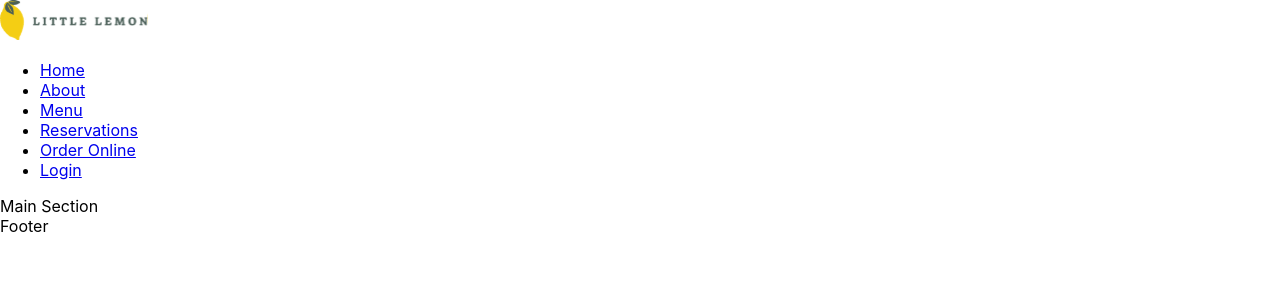
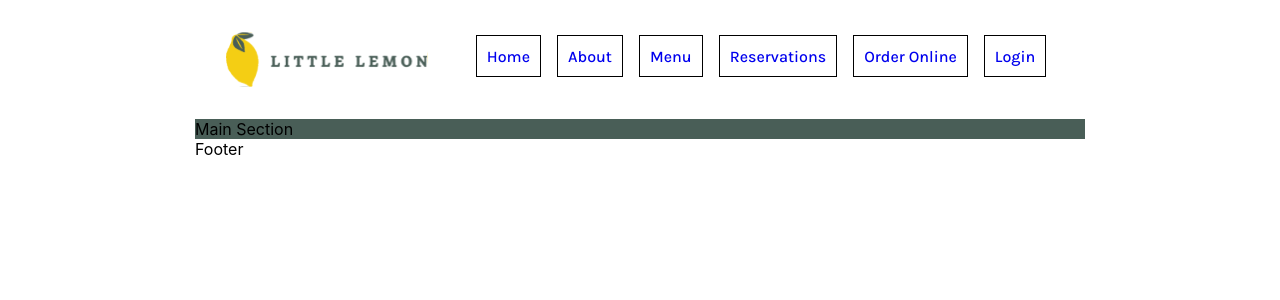
Before and after one commit to vidalglez/reservations-app, a React (Create React App) app: page / in a window 1280 px wide. Shown: the top 300 px of the page. Built offline with nearby package versions, Linux system fonts and the light colour scheme.

Commit message:
feature: adding css styles for header section

```diff
--- a/public/index.html
+++ b/public/index.html
@@ -27,6 +27,9 @@
       work correctly both with client-side routing and a non-root public URL.
       Learn how to configure a non-root public URL by running `npm run build`.
     -->
+    <link rel="preconnect" href="https://fonts.googleapis.com">
+    <link rel="preconnect" href="https://fonts.gstatic.com" crossorigin>
+    <link href="https://fonts.googleapis.com/css2?family=Karla:ital,wght@0,200..800;1,200..800&family=Source+Sans+3:ital,wght@0,200..900;1,200..900&display=swap" rel="stylesheet">
     <title>React App</title>
   </head>
   <body>
--- a/src/App.css
+++ b/src/App.css
@@ -1,3 +1,4 @@
+/*
 .App {
   text-align: center;
 }
@@ -36,3 +37,68 @@
     transform: rotate(360deg);
   }
 }
+*/
+html {
+  box-sizing: border-box;
+}
+
+*,
+*:before,
+*:after {
+  box-sizing: inherit;
+}
+
+body {
+  margin: 0 auto;
+  width: 890px;
+}
+
+
+header {
+  display: flex;
+  justify-content: center;
+  /* border: 1px solid red; */
+}
+
+header div {
+  display: flex;
+  /* border: 1px solid black; */
+  height: 59px;
+  margin: 30px;
+}
+
+nav {
+  /* border: 1px solid black; */
+}
+
+ul {
+  /* border: 1px solid black; */
+}
+
+ul li {
+  display: inline;
+  list-style: none;
+  padding: 10px;
+  margin-left: 8px;
+  margin-right: 8px;
+  border: 1px solid black;
+}
+
+ul li a {
+  font-family: "Karla", sans-serif;
+  font-weight: 500;
+}
+
+ul li a:link, ul li a:visited {
+  text-decoration: none;
+}
+
+.little-lemon-logo {
+  width: 202px;
+  /* height: 59px; */
+  /* border: 1px solid yellow; */
+}
+
+main {
+  background-color: #495E57;
+}
--- a/src/components/Header.js
+++ b/src/components/Header.js
@@ -4,8 +4,10 @@ import Nav from "./Nav"
 const Header = () => {
     return (
         <header>
-            <img src={Logo} alt="" />
-            <Nav />
+            <div>
+                <img src={Logo} alt="" className="little-lemon-logo"/>
+                <Nav />
+            </div>
         </header>
     )
 }
```
